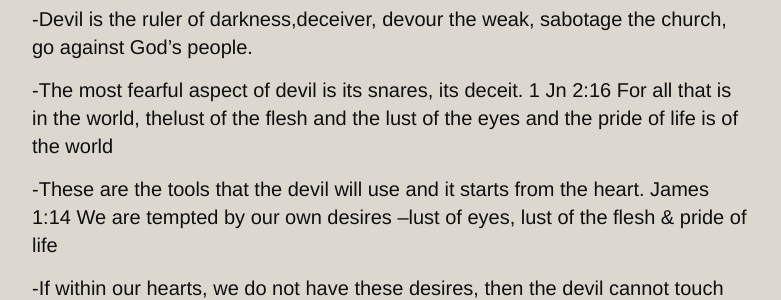
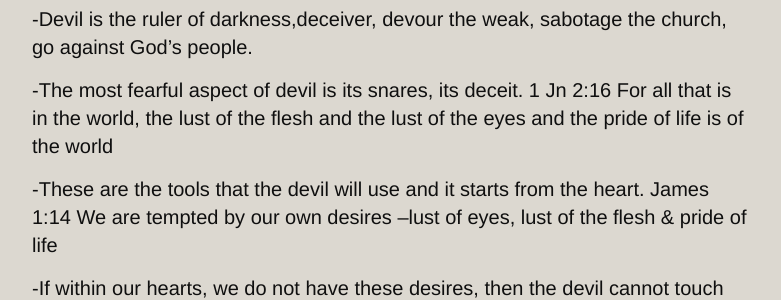
Before and after one commit to catchupTJC/catchuptjc.github.io, a Jekyll site: the page built from _posts/2013-01-05-(SJ)Guard against the attack of Devil.md, in a window 1280 px wide and 900 px high. Shown: the part 379-679 px from the top of the window, without its empty margins (248-1029 px from the left). Built offline with Jekyll 4.4.1, drawn with Linux system fonts in a browser that asks for light colours; nearby versions of some CDN libraries; comment, search, counter and statistics services are not loaded.

Commit message:
Update 2013-01-05-(SJ)Guard against the attack of Devil.md

```diff
--- a/_posts/2013-01-05-(SJ)Guard against the attack of Devil.md
+++ b/_posts/2013-01-05-(SJ)Guard against the attack of Devil.md
@@ -4,6 +4,7 @@ title: Guard against the attack of Devil
 category: sermon2013subang
 tags: [heart,desire,devil,temptation]
 hymns: []
+speaker:
 ---
 
 Devil is the enemy of God
@@ -12,7 +13,7 @@ Eph 6:12
 
 -Devil is the ruler of darkness,deceiver, devour the weak, sabotage the church, go against God’s people.
 
--The most fearful aspect of devil is its snares, its deceit. 1 Jn 2:16 For all that is in the world, thelust of the flesh and the lust of the eyes and the pride of life is of the world
+-The most fearful aspect of devil is its snares, its deceit. 1 Jn 2:16 For all that is in the world, the lust of the flesh and the lust of the eyes and the pride of life is of the world
 
 -These are the tools that the devil will use and it starts from the heart. James 1:14 We are tempted by our own desires –lust of eyes, lust of the flesh & pride of life
 
```
